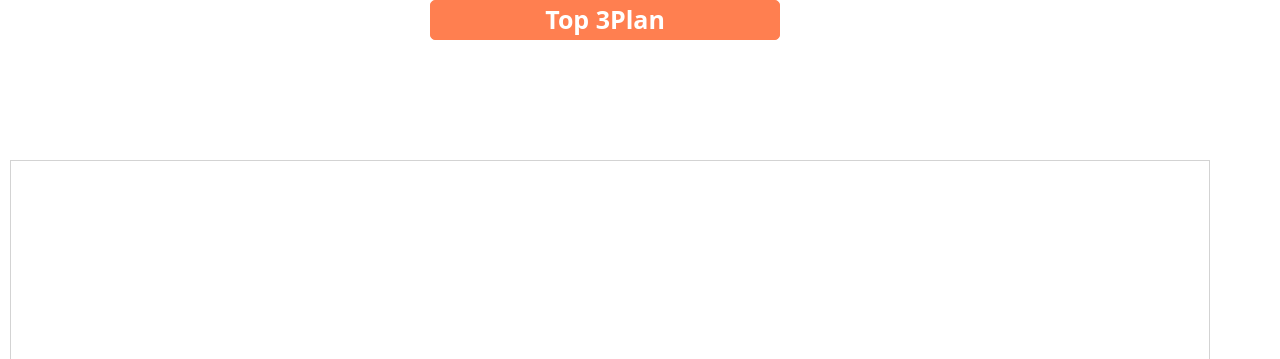
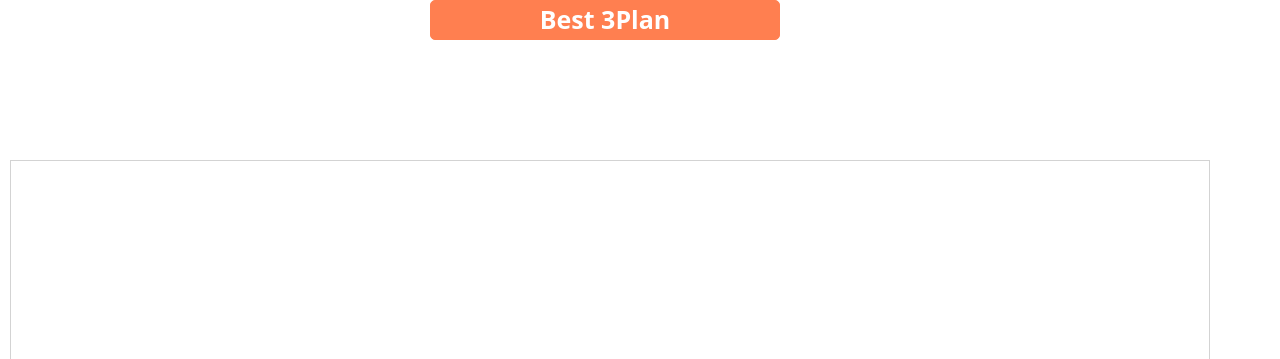
Before and after one commit to jjoyh0123/travel_reco_project, a Java web app: page /jsp/temp.jsp in a window 1280 px wide. Shown: the part 60-419 px from the top of the page. Run offline with Tomcat 11, a stand-in JSP engine, Linux system fonts and the light colour scheme; the template is opened without the code that fills it, so the values that code supplies are empty.

Commit message:
디자인 수정

```diff
--- a/src/main/webapp/jsp/directions.jsp
+++ b/src/main/webapp/jsp/directions.jsp
@@ -31,6 +31,7 @@
       #left_side {
           background-color: #fefefe;
           width: 20%;
+          min-width: 320px;
           height: 100%;
           padding-top: 20px;
           padding-left: 20px;
@@ -57,7 +58,7 @@
       }
 
       .place {
-          width: 200px;
+          width: 180px;
           text-align: right;
       }
   </style>
--- a/src/main/webapp/jsp/temp.jsp
+++ b/src/main/webapp/jsp/temp.jsp
@@ -375,7 +375,7 @@
   <table class="table">
     <div class="head">
       <div id="top_plan">
-        <a href="">Top 3Plan</a>
+        <a href="">Best 3Plan</a>
       </div>
     </div>
     <div class="tbody">
```
